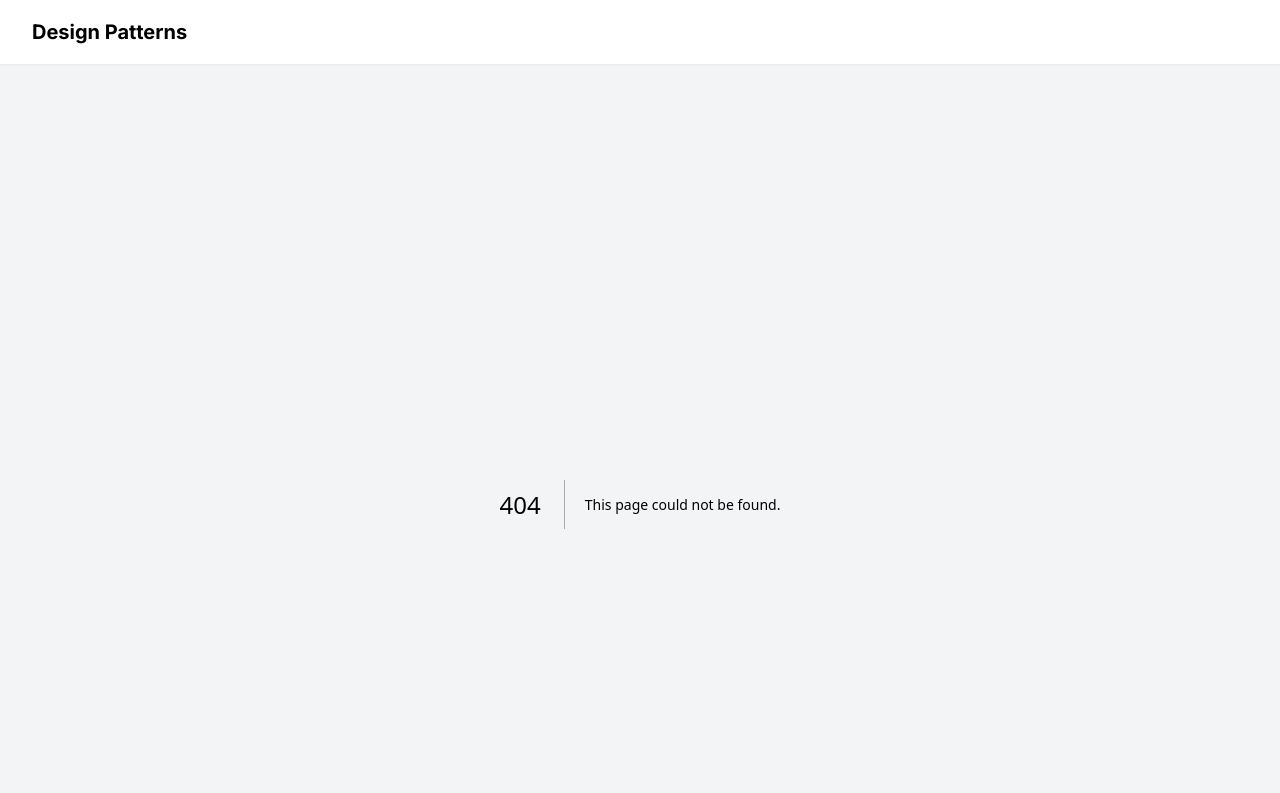
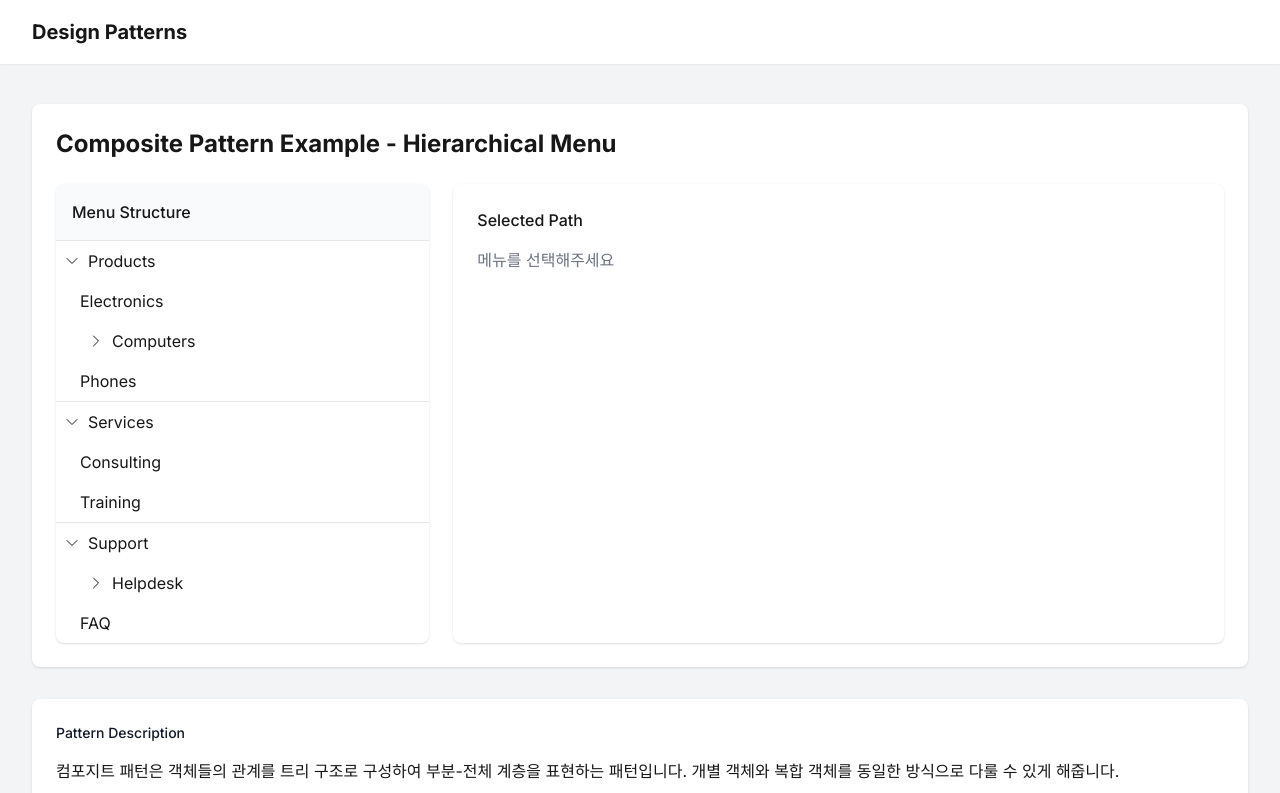
Before and after one commit to jaewon4/design-pattern, a Next.js app: page /patterns/composite in a window 1280 px wide. Before the commit this address had no page. Shown: the top 793 px of the page. Built offline with nearby package versions, Linux system fonts and the light colour scheme.

Commit message:
feat: 컴포지트 패턴을 사용한 메뉴 구조 및 관련 컴포넌트 추가

```diff
--- /dev/null
+++ b/app/patterns/composite/page.tsx
@@ -0,0 +1,88 @@
+"use client";
+
+import { useState } from "react";
+import { MenuItemComponent } from "@/components/composite/Menu";
+import { createMenuTree } from "@/lib/patterns/composite";
+
+export default function CompositePatternPage() {
+  const [selectedPath, setSelectedPath] = useState<string[]>([]);
+  const menuTree = createMenuTree();
+
+  const handleMenuSelect = (paths: string[]) => {
+    setSelectedPath(paths);
+  };
+
+  return (
+    <div className="space-y-8">
+      <div className="bg-white shadow rounded-lg p-6">
+        <h1 className="text-2xl font-bold mb-6">
+          Composite Pattern Example - Hierarchical Menu
+        </h1>
+
+        <div className="grid grid-cols-1 md:grid-cols-3 gap-6">
+          <div className="col-span-1 bg-white shadow rounded-lg overflow-hidden">
+            <div className="p-4 bg-gray-50 border-b">
+              <h2 className="font-medium">Menu Structure</h2>
+            </div>
+            <div className="divide-y">
+              {menuTree.getChildren().map((item) => (
+                <MenuItemComponent
+                  key={item.id}
+                  item={item}
+                  level={0}
+                  onSelect={handleMenuSelect}
+                />
+              ))}
+            </div>
+          </div>
+
+          <div className="col-span-2 bg-white shadow rounded-lg p-6">
+            <h2 className="font-medium mb-4">Selected Path</h2>
+            {selectedPath.length > 0 ? (
+              <div className="space-y-2">
+                <div className="flex items-center space-x-2 text-sm text-gray-600">
+                  {selectedPath.map((path, index) => (
+                    <span key={index} className="flex items-center">
+                      {index > 0 && <span className="mx-2">›</span>}
+                      {path}
+                    </span>
+                  ))}
+                </div>
+              </div>
+            ) : (
+              <p className="text-gray-500">메뉴를 선택해주세요</p>
+            )}
+          </div>
+        </div>
+      </div>
+      <div className="bg-white shadow rounded-lg p-6 mt-8">
+        <h3 className="text-sm font-medium text-gray-900 mb-4">
+          Pattern Description
+        </h3>
+        <div className="prose prose-sm">
+          <p>
+            컴포지트 패턴은 객체들의 관계를 트리 구조로 구성하여 부분-전체
+            계층을 표현하는 패턴입니다. 개별 객체와 복합 객체를 동일한 방식으로
+            다룰 수 있게 해줍니다.
+          </p>
+          <p className="mt-2">이 데모에서는:</p>
+          <ul className="list-disc pl-5 mt-2">
+            <li>
+              MenuGroup(Composite)과 MenuItem(Leaf)이 동일한 MenuComponent
+              인터페이스를 구현합니다
+            </li>
+            <li>
+              메뉴 구조가 재귀적으로 구성되어 무한한 깊이의 계층 구조를
+              지원합니다
+            </li>
+            <li>모든 메뉴 항목이 자신의 경로를 추적할 수 있습니다</li>
+            <li>
+              클라이언트 코드는 개별 항목과 그룹을 동일한 방식으로 처리할 수
+              있습니다
+            </li>
+          </ul>
+        </div>
+      </div>
+    </div>
+  );
+}
--- /dev/null
+++ b/components/composite/Menu.tsx
@@ -0,0 +1,62 @@
+import { useState } from "react";
+import { MenuComponent, MenuGroup } from "@/lib/patterns/composite";
+import { ChevronDownIcon, ChevronRightIcon } from "@heroicons/react/24/outline";
+
+interface MenuItemProps {
+  item: MenuComponent;
+  level: number;
+  onSelect: (paths: string[]) => void;
+}
+
+export const MenuItemComponent: React.FC<MenuItemProps> = ({
+  item,
+  level,
+  onSelect,
+}) => {
+  const [isExpanded, setIsExpanded] = useState(level < 1);
+
+  const handleClick = () => {
+    if (!item.isLeaf()) {
+      setIsExpanded(!isExpanded);
+    }
+    onSelect(item.getPath());
+  };
+
+  const paddingLeft = `${level * 1.5}rem`;
+
+  return (
+    <div>
+      <div
+        className={`flex items-center py-2 px-4 hover:bg-gray-100 cursor-pointer ${
+          item.isLeaf() ? "hover:text-blue-600" : ""
+        }`}
+        style={{ paddingLeft }}
+        onClick={handleClick}
+      >
+        {!item.isLeaf() && (
+          <span className="mx-2">
+            {isExpanded ? (
+              <ChevronDownIcon className="h-4 w-4" />
+            ) : (
+              <ChevronRightIcon className="h-4 w-4" />
+            )}
+          </span>
+        )}
+        <span>{item.name}</span>
+      </div>
+
+      {!item.isLeaf() && isExpanded && (
+        <div>
+          {(item as MenuGroup).getChildren().map((child) => (
+            <MenuItemComponent
+              key={child.id}
+              item={child}
+              level={level + 1}
+              onSelect={onSelect}
+            />
+          ))}
+        </div>
+      )}
+    </div>
+  );
+};
--- /dev/null
+++ b/lib/patterns/composite.ts
@@ -0,0 +1,119 @@
+// 메뉴 아이템 인터페이스
+export interface MenuComponent {
+  id: string;
+  name: string;
+  getPath(): string[];
+  isLeaf(): boolean;
+}
+
+// 개별 메뉴 아이템 (Leaf)
+export class MenuItem implements MenuComponent {
+  constructor(
+    public id: string,
+    public name: string,
+    public link: string,
+    private parent?: MenuGroup
+  ) {}
+
+  getPath(): string[] {
+    return this.parent ? [...this.parent.getPath(), this.name] : [this.name];
+  }
+
+  isLeaf(): boolean {
+    return true;
+  }
+}
+
+// 메뉴 그룹 (Composite)
+export class MenuGroup implements MenuComponent {
+  private children: MenuComponent[] = [];
+
+  constructor(
+    public id: string,
+    public name: string,
+    private parent?: MenuGroup
+  ) {}
+
+  addChild(child: MenuComponent): void {
+    this.children.push(child);
+  }
+
+  removeChild(childId: string): void {
+    this.children = this.children.filter((child) => child.id !== childId);
+  }
+
+  getChild(index: number): MenuComponent {
+    return this.children[index];
+  }
+
+  getChildren(): MenuComponent[] {
+    return this.children;
+  }
+
+  getPath(): string[] {
+    return this.parent ? [...this.parent.getPath(), this.name] : [this.name];
+  }
+
+  isLeaf(): boolean {
+    return false;
+  }
+}
+
+// 메뉴 트리 생성 함수
+export function createMenuTree(): MenuGroup {
+  const root = new MenuGroup("root", "Root");
+
+  // Products 메뉴
+  const products = new MenuGroup("products", "Products", root);
+  products.addChild(
+    new MenuItem(
+      "electronics",
+      "Electronics",
+      "/products/electronics",
+      products
+    )
+  );
+  const computers = new MenuGroup("computers", "Computers", products);
+  computers.addChild(
+    new MenuItem("laptops", "Laptops", "/products/computers/laptops", computers)
+  );
+  computers.addChild(
+    new MenuItem(
+      "desktops",
+      "Desktops",
+      "/products/computers/desktops",
+      computers
+    )
+  );
+  products.addChild(computers);
+  products.addChild(
+    new MenuItem("phones", "Phones", "/products/phones", products)
+  );
+
+  // Services 메뉴
+  const services = new MenuGroup("services", "Services", root);
+  services.addChild(
+    new MenuItem("consulting", "Consulting", "/services/consulting", services)
+  );
+  services.addChild(
+    new MenuItem("training", "Training", "/services/training", services)
+  );
+
+  // Support 메뉴
+  const support = new MenuGroup("support", "Support", root);
+  const helpdesk = new MenuGroup("helpdesk", "Helpdesk", support);
+  helpdesk.addChild(
+    new MenuItem("tickets", "Tickets", "/support/helpdesk/tickets", helpdesk)
+  );
+  helpdesk.addChild(
+    new MenuItem("chat", "Live Chat", "/support/helpdesk/chat", helpdesk)
+  );
+  support.addChild(helpdesk);
+  support.addChild(new MenuItem("faq", "FAQ", "/support/faq", support));
+
+  root.addChild(products);
+  root.addChild(services);
+  root.addChild(support);
+
+  return root;
+}
```
